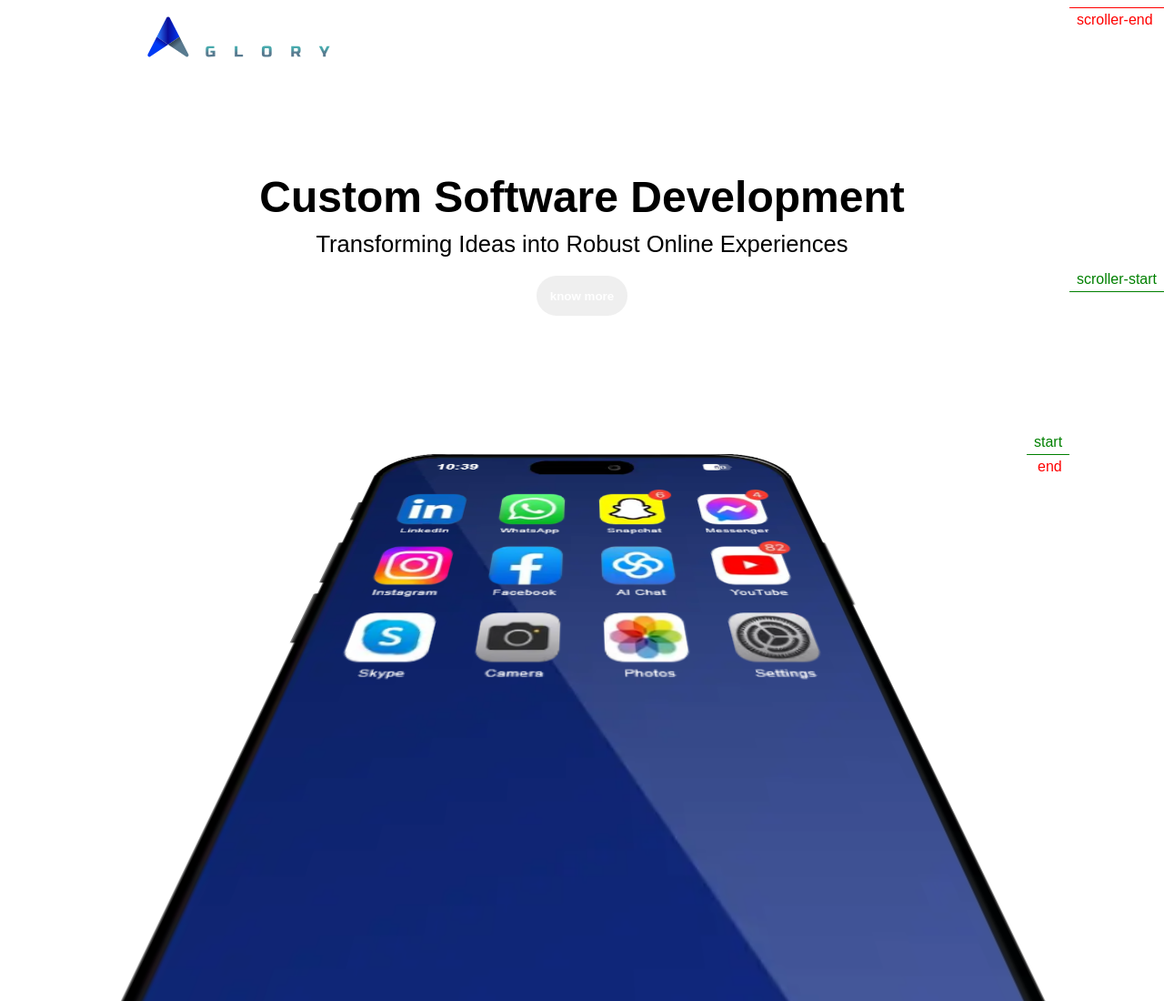
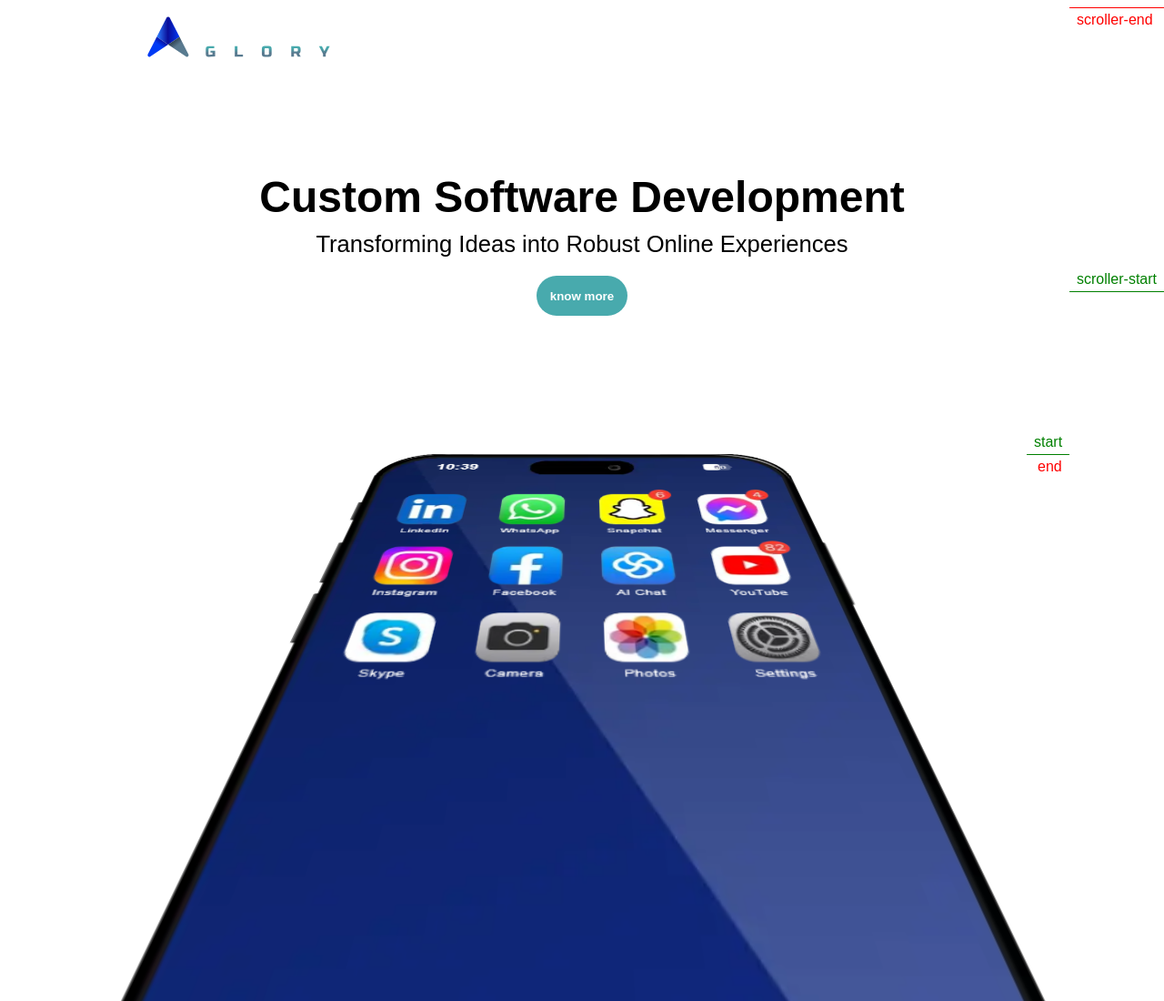
Before and after one commit to Iqra562/gsap, a plain HTML site: page index.html in a window 1280 px wide. Shown: the top 1100 px of the page at 91% size. Drawn offline with nearby package versions, Linux system fonts and the light colour scheme.

Commit message:
Update style.css

```diff
--- a/style.css
+++ b/style.css
@@ -94,7 +94,7 @@
     margin-top: 10px;
 }
 button{
-    /* background-color: #48aaad; */
+    background-color: #48aaad;
     color: white;
     padding: 0.9rem;
     font-weight: bold;
```
